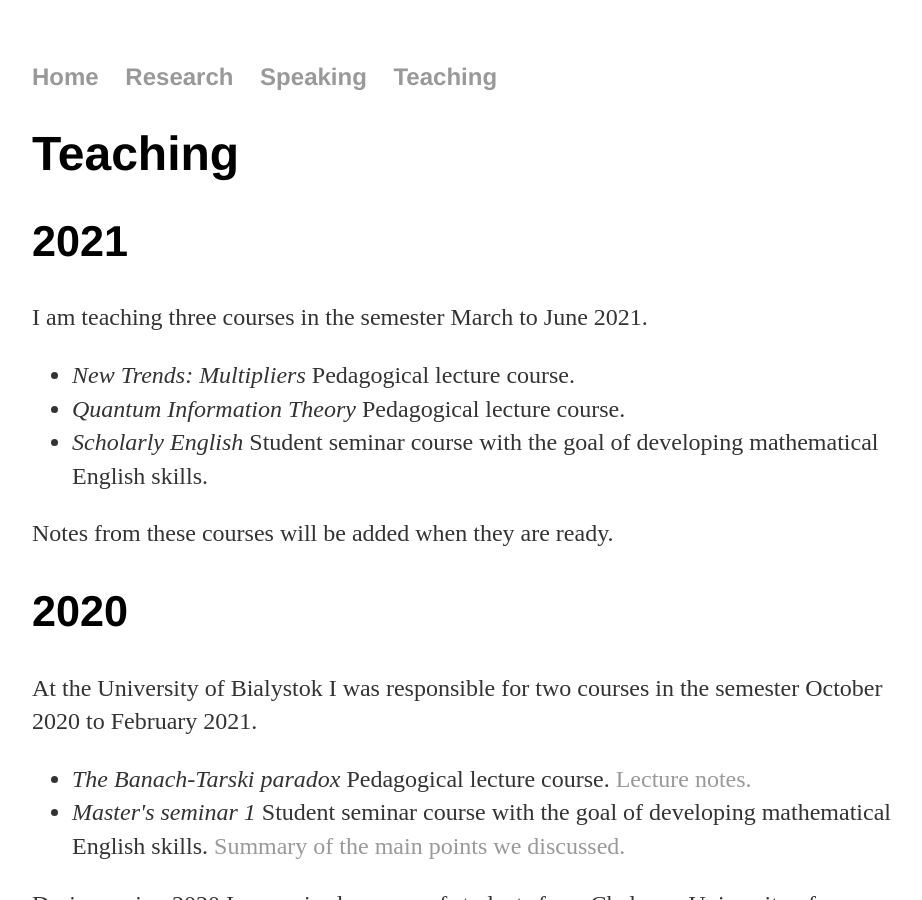
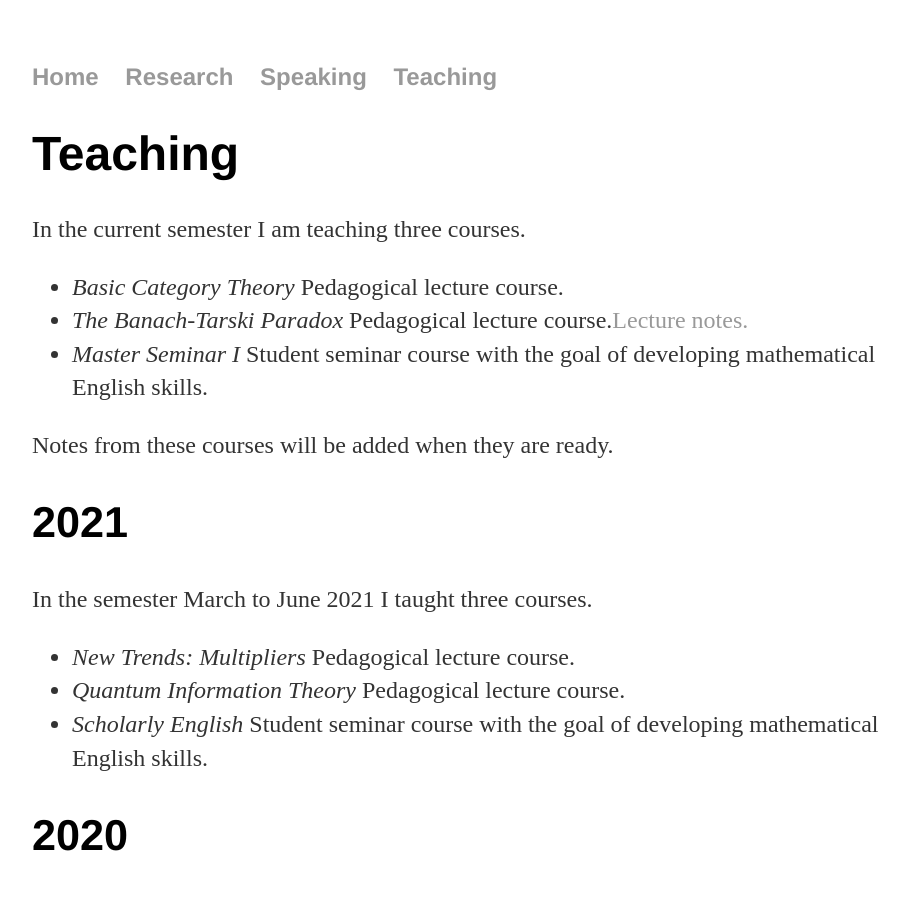
Before and after one commit to andrewmckeemaths/andrewmckeemaths.github.io, a Jekyll site: the page built from teaching/index.html, in a window 1280 px wide and 900 px high. Shown: the whole window, without its empty margins (160-1082 px from the left). Built offline with Jekyll 4.4.1, drawn with Linux system fonts in a browser that asks for light colours.

Commit message:
Update index.html

```diff
--- a/teaching/index.html
+++ b/teaching/index.html
@@ -5,16 +5,23 @@
 
 <h1>Teaching</h1>
 
+<p>In the current semester I am teaching three courses.</p>
+  <ul>
+    <li><em>Basic Category Theory</em> Pedagogical lecture course.</li>
+    <li><em>The Banach-Tarski Paradox</em> Pedagogical lecture course.<a href="UwBteaching/BanachTarskiParadoxMcKee.pdf" target="_blank">Lecture notes.</a></li>
+    <li><em>Master Seminar I</em> Student seminar course with the goal of developing mathematical English skills.</li>
+  </ul>
+
+<p>Notes from these courses will be added when they are ready.</p>
+
 <h2>2021</h2>
 
-<p>I am teaching three courses in the semester March to June 2021.</p>
+<p>In the semester March to June 2021 I taught three courses.</p>
   <ul>
     <li><em>New Trends: Multipliers</em> Pedagogical lecture course.</li>
     <li><em>Quantum Information Theory</em> Pedagogical lecture course.</li>
     <li><em>Scholarly English</em> Student seminar course with the goal of developing mathematical English skills.</li>
   </ul>
-
-<p>Notes from these courses will be added when they are ready.</p>
 
 
 <h2>2020</h2>
```
